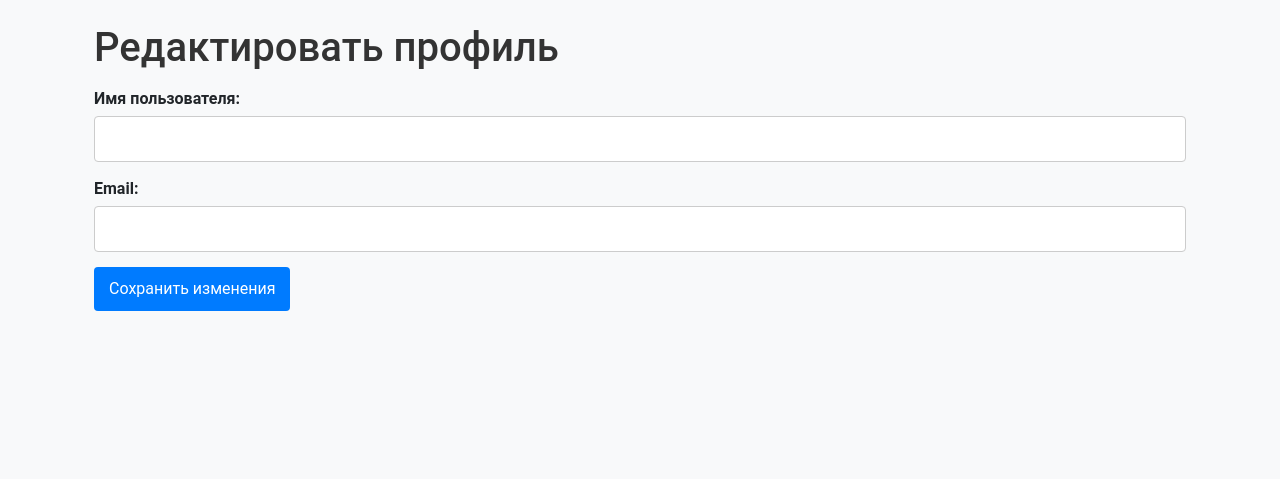
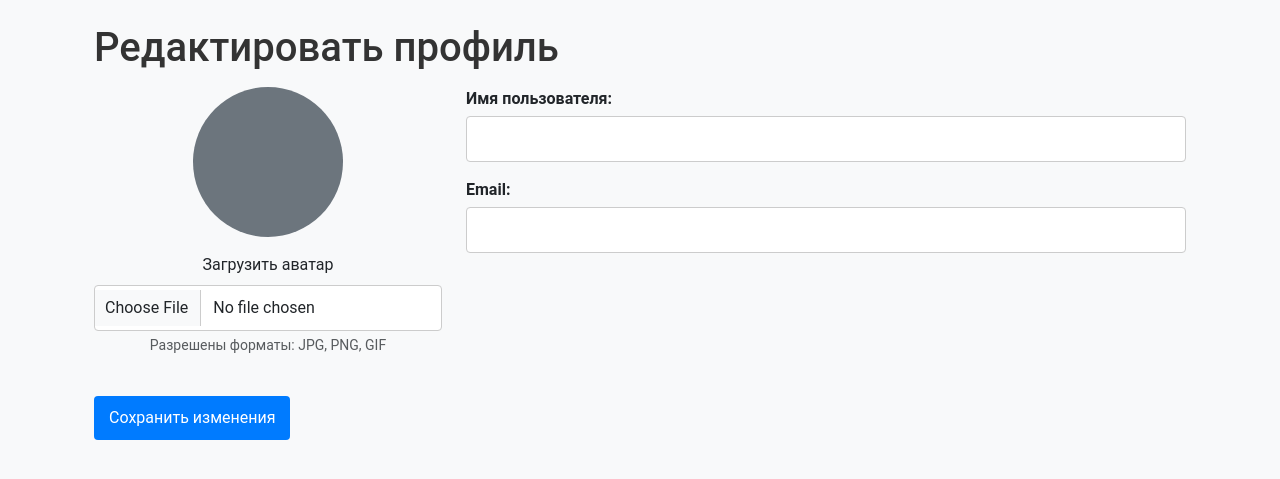
Before and after one commit to erdboyz/Filatov-web, a Flask app: template templates/edit_profile.html in a window 1280 px wide. Shown: the part 96-575 px from the top of the page. Run offline with Flask 3, Linux system fonts and the light colour scheme; the template is opened without the code that fills it, so the values that code supplies are empty; some libraries are stand-ins or nearby versions.

Commit message:
avatar-feature

```diff
--- a/app.py
+++ b/app.py
@@ -11,12 +11,14 @@
 app.config['SQLALCHEMY_DATABASE_URI'] = 'sqlite:///blog.db'
 app.config['SQLALCHEMY_TRACK_MODIFICATIONS'] = False
 app.config['UPLOAD_FOLDER'] = 'static/uploads'
+app.config['AVATAR_FOLDER'] = 'static/avatars'
 app.config['MAX_CONTENT_LENGTH'] = 100 * 1024 * 1024  # 100MB лимит
 app.config['ALLOWED_IMAGE_EXTENSIONS'] = ['jpeg', 'jpg', 'png', 'gif']
 app.config['ALLOWED_VIDEO_EXTENSIONS'] = ['mp4', 'mov', 'avi', 'webm']
 
-# Создаем директорию для загрузок, если она не существует
+# Создаем директории для загрузок, если они не существуют
 os.makedirs(app.config['UPLOAD_FOLDER'], exist_ok=True)
+os.makedirs(app.config['AVATAR_FOLDER'], exist_ok=True)
 
 # Инициализируем базу данных с нашим приложением
 db.init_app(app)
@@ -206,6 +208,32 @@
         else:
             user.username = new_username
             user.email = email
+
+            # Обработка загрузки аватара
+            avatar_file = request.files.get('avatar')
+            if avatar_file and avatar_file.filename:
+                file_ext = avatar_file.filename.rsplit('.', 1)[1].lower() if '.' in avatar_file.filename else ''
+
+                if file_ext not in app.config['ALLOWED_IMAGE_EXTENSIONS']:
+                    flash('Недопустимый формат файла для аватара. Разрешены только изображения (JPEG, PNG, GIF).', 'error')
+                else:
+                    # Удаляем старый аватар, если он существует
+                    if user.avatar and os.path.exists(os.path.join(app.config['AVATAR_FOLDER'], user.avatar)):
+                        try:
+                            os.remove(os.path.join(app.config['AVATAR_FOLDER'], user.avatar))
+                        except Exception as e:
+                            print(f"Ошибка при удалении старого аватара: {str(e)}")
+
+                    # Генерируем уникальное имя файла
+                    avatar_filename = f"avatar_{user_id}_{str(uuid.uuid4())}.{file_ext}"
+                    avatar_path = os.path.join(app.config['AVATAR_FOLDER'], avatar_filename)
+
+                    try:
+                        avatar_file.save(avatar_path)
+                        user.avatar = avatar_filename
+                    except Exception as e:
+                        flash(f'Ошибка при загрузке аватара: {str(e)}', 'error')
+
             db.session.commit()
             session['username'] = user.username # Update username in session
             flash('Профиль успешно обновлен!', 'success')
--- a/models.py
+++ b/models.py
@@ -11,6 +11,7 @@
     username = db.Column(db.String(80), unique=True, nullable=False)
     email = db.Column(db.String(120), unique=True, nullable=False)
     password_hash = db.Column(db.String(128), nullable=False)
+    avatar = db.Column(db.String(255), nullable=True)
     posts = db.relationship('Post', backref='author', lazy=True)
 
     def set_password(self, password):
--- a/templates/edit_profile.html
+++ b/templates/edit_profile.html
@@ -6,16 +6,68 @@
     <div class="container">
         <h1>Редактировать профиль</h1>
 
-        <form method="POST">
-            <div class="form-group">
-                <label for="username">Имя пользователя:</label>
-                <input type="text" class="form-control" id="username" name="username" value="{{ user.username }}" required>
+        <form method="POST" enctype="multipart/form-data">
+            <div class="row mb-4">
+                <div class="col-md-4 text-center">
+                    <div class="mb-3">
+                        {% if user.avatar %}
+                            <img src="{{ url_for('static', filename='avatars/' + user.avatar) }}"
+                                 class="rounded-circle img-thumbnail mb-3"
+                                 style="width: 150px; height: 150px; object-fit: cover;"
+                                 alt="Текущий аватар" id="avatar-preview">
+                        {% else %}
+                            <div class="bg-secondary rounded-circle mx-auto mb-3 d-flex align-items-center justify-content-center"
+                                 style="width: 150px; height: 150px;" id="avatar-placeholder">
+                                <span class="display-4 text-white">{{ user.username[0].upper() }}</span>
+                            </div>
+                            <img src="" class="rounded-circle img-thumbnail mb-3 d-none"
+                                 style="width: 150px; height: 150px; object-fit: cover;"
+                                 alt="Предпросмотр аватара" id="avatar-preview">
+                        {% endif %}
+
+                        <div class="mb-3">
+                            <label for="avatar" class="form-label">Загрузить аватар</label>
+                            <input type="file" class="form-control" id="avatar" name="avatar" accept="image/jpeg,image/png,image/gif">
+                            <div class="form-text">Разрешены форматы: JPG, PNG, GIF</div>
+                        </div>
+                    </div>
+                </div>
+
+                <div class="col-md-8">
+                    <div class="form-group mb-3">
+                        <label for="username">Имя пользователя:</label>
+                        <input type="text" class="form-control" id="username" name="username" value="{{ user.username }}" required>
+                    </div>
+                    <div class="form-group mb-3">
+                        <label for="email">Email:</label>
+                        <input type="email" class="form-control" id="email" name="email" value="{{ user.email }}" required>
+                    </div>
+                </div>
             </div>
-            <div class="form-group">
-                <label for="email">Email:</label>
-                <input type="email" class="form-control" id="email" name="email" value="{{ user.email }}" required>
-            </div>
+
             <button type="submit" class="btn btn-primary">Сохранить изменения</button>
         </form>
     </div>
+
+    <script>
+        // Предпросмотр аватара
+        document.getElementById('avatar').addEventListener('change', function(e) {
+            const file = e.target.files[0];
+            if (file) {
+                const reader = new FileReader();
+                reader.onload = function(event) {
+                    const preview = document.getElementById('avatar-preview');
+                    const placeholder = document.getElementById('avatar-placeholder');
+
+                    if (placeholder) {
+                        placeholder.classList.add('d-none');
+                    }
+
+                    preview.src = event.target.result;
+                    preview.classList.remove('d-none');
+                }
+                reader.readAsDataURL(file);
+            }
+        });
+    </script>
 {% endblock %}
```
Also changed, not shown: templates/profile.html (+13 -1 lines).
